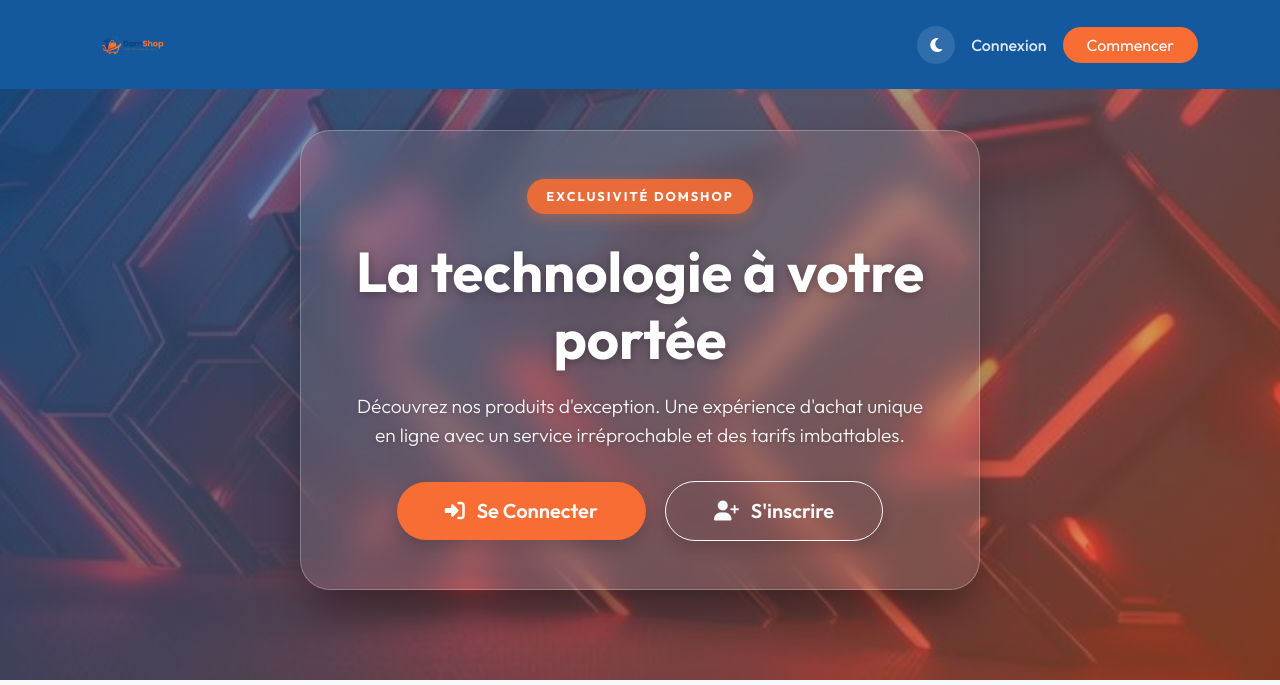
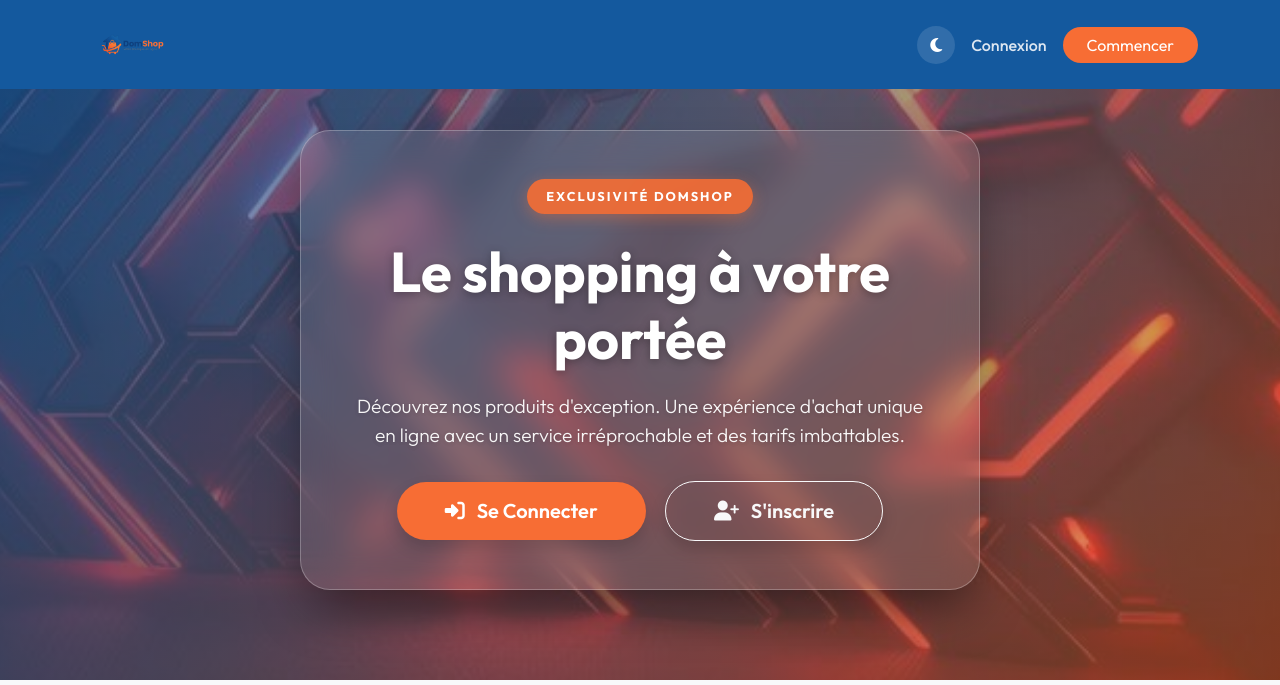
Before and after one commit to Dominique12345678/domshop, a Django app: page / in a window 1280 px wide. Shown: the top 685 px of the page. Run offline with Django 5.2, Linux system fonts and the light colour scheme; data that the repository does not hold is empty.

Commit message:
Replace technology references with general shopping and e-commerce taglines

```diff
--- a/shop/templates/client/home.html
+++ b/shop/templates/client/home.html
@@ -1,7 +1,7 @@
 {% extends "client/base.html" %}
 {% load static %}
 
-{% block title %}Accueil - DomShop | Technologie & Mode{% endblock %}
+{% block title %}Accueil - DomShop | Votre boutique en ligne{% endblock %}
 
 {% block extra_css %}
 <style>
@@ -504,7 +504,7 @@
             <div class="col-lg-8 mx-auto">
                 <div class="hero-content-box animate__animated animate__fadeInUp">
                     <span class="hero-badge">Exclusivité DomShop</span>
-                    <h1 class="display-3">La technologie à votre portée</h1>
+                    <h1 class="display-3">Le shopping à votre portée</h1>
                     <p class="lead">Découvrez nos produits d'exception. Une expérience d'achat unique en ligne avec un service irréprochable et des tarifs imbattables.</p>
 
                     <div class="hero-buttons">
```
